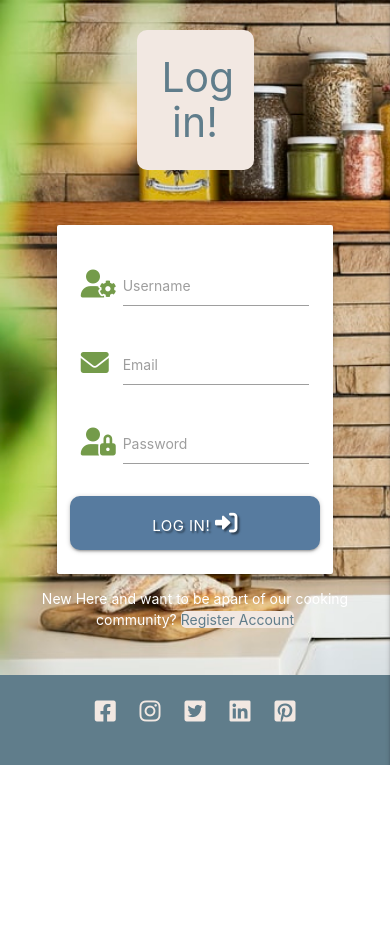
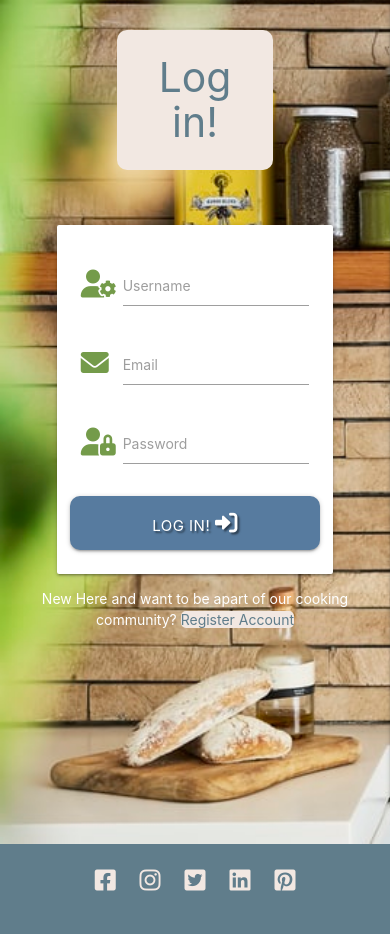
Before and after one commit to OliverDaviesCodes/CookBook_Project, a Flask app: page /login in a window 390 px wide. Shown: the part 98-1032 px from the top of the page. Before the commit the page ends 863 px from the top, so only its background shows below. Run offline with Flask 2, Linux system fonts and the light colour scheme; some libraries are stand-ins or nearby versions; some web fonts are replaced.

Commit message:
updated styling and sizes for mobile viewers

```diff
--- a/static/css/style.css
+++ b/static/css/style.css
@@ -123,7 +123,7 @@ ul.right {
     background-size: cover;
     width: 100%;
     padding-bottom: 30px;
-    height: 80vh;
+    height: 100vh;
     padding-top: 30px;
 }
 
@@ -131,7 +131,7 @@ ul.right {
     color: #607d8b;
     background-color: #f2e8e2;
     margin: 0 auto;
-    width: 30%;
+    width: 40%;
     margin-bottom: 5px;
     border-radius: 10px;
     padding: 25px;
```
